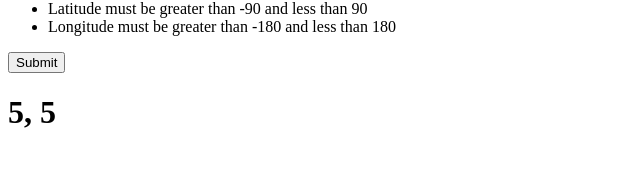
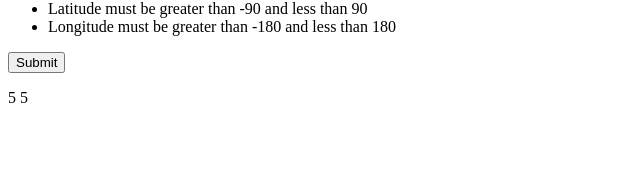
Before and after one commit to TAvital04/Weather-App, a React (Vite) app: page / in a window 1280 px wide. Both pictures are taken after typing "5", "5" into the empty fields and a click on the button "Submit". Shown: the part 117-298 px from the top of the page, without its empty margins (0-640 px from the left). Built offline with nearby package versions, Linux system fonts and the light colour scheme.

Commit message:
display coordinates in weather

```diff
--- a/src/App.tsx
+++ b/src/App.tsx
@@ -1,6 +1,6 @@
 import Search from "./components/Search.tsx"
 
-function App() {
+const App = () => {
 
   return (
     <>
--- a/src/components/Search.tsx
+++ b/src/components/Search.tsx
@@ -1,25 +1,25 @@
 import {useState} from "react"
+
+import Weather from "./Weather.tsx"
 
 type Coord = {
     lat: number;
     lng: number;
 }
 
-function Search() {
+const Search = () => {
     const [lat, setLat] = useState("")
     const [lng, setLng] = useState("")
     const [coords, setCoords] = useState<Coord | null>(null)
 
     const [error, setError] = useState(false)
 
-    function validateCoords(latData: string, lngData: string) {
+    const validateCoords = (latData: string, lngData: string) => {
         let lat = Number(latData)
         let lng = Number(lngData)
 
         let latBool = false
         let lngBool = false
-
-        console.log(`>>${latData === ""}<< >>${lngData === ""}<<`)
 
         if(!Number.isNaN(lat) && latData != "") {
             if(lat >= -90 && lat <= 90) {
@@ -81,7 +81,7 @@ function Search() {
             </div>
 
 
-            {coords != null && <h1>{`${coords.lat}, ${coords.lng}`}</h1>}
+            {coords != null && <Weather coords = {coords}/>}
         </div>
     )
 }
--- /dev/null
+++ b/src/components/Weather.tsx
@@ -0,0 +1,14 @@
+function Weather(props: {
+    coords: {
+        lat: number;
+        lng: number
+    }
+}) {
+    return (
+        <>
+            <p>{`${props.coords.lat} ${props.coords.lng}`}</p>
+        </>
+    )
+}
+
+export default Weather
```
